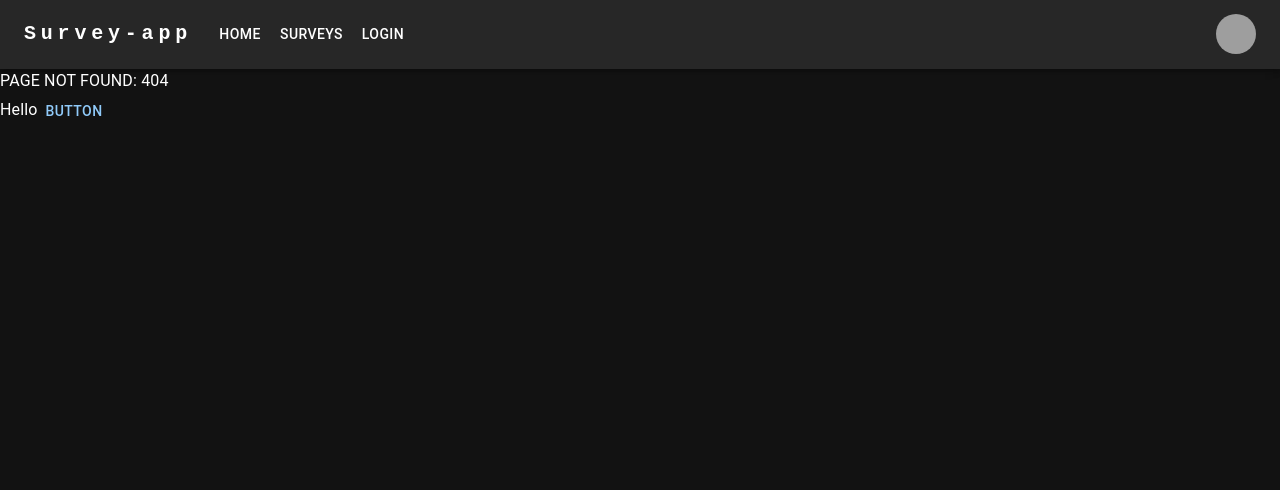
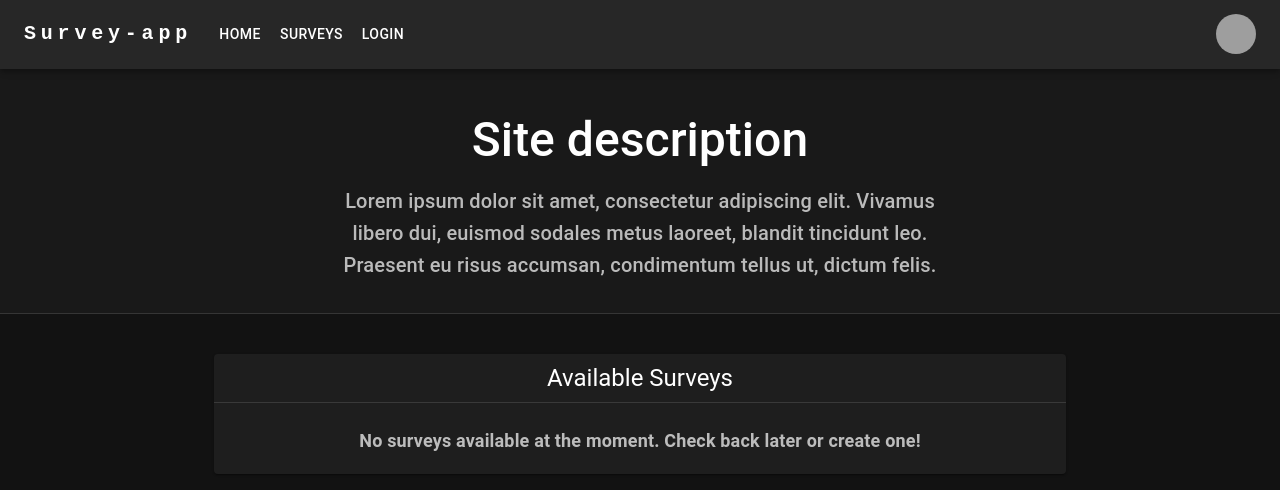
Before and after one commit to MartinNachev255/survey-app, a React (Vite) app in the folder survey-app-frontend/: page /home in a window 1280 px wide. Before the commit this address had no page. Shown: the top 490 px of the page. Built offline with nearby package versions, Linux system fonts and the light colour scheme; grey boxes are pictures that could not be loaded.

Commit message:
Add HomePage component

```diff
--- a/survey-app-frontend/src/App.tsx
+++ b/survey-app-frontend/src/App.tsx
@@ -1,6 +1,5 @@
-import { Button } from '@mui/material';
 import ResponsiveAppBar from './components/ResponsiveAppBar';
-import { useSelector } from 'react-redux';
+// import { useSelector } from 'react-redux';
 import RoutesComponent from './components/Routes';
 import { useNavigate } from 'react-router';
 import { useEffect } from 'react';
@@ -10,7 +9,7 @@ import { loginUserFromLocalStorage } from './utils/loginUserLocalStorage';
 const App = () => {
   const dispatch = useDispatch();
   const navigate = useNavigate();
-  const user = useSelector((state: any) => state.user);
+  // const user = useSelector((state: any) => state.user);
 
   useEffect(() => {
     loginUserFromLocalStorage(dispatch, navigate);
@@ -20,10 +19,6 @@ const App = () => {
     <div>
       <ResponsiveAppBar />
       <RoutesComponent />
-      Hello
-      {/* <Surveys /> */}
-      {/* <LoginForm /> */}
-      <Button onClick={() => console.log(user)}>Button</Button>
     </div>
   );
 };
--- /dev/null
+++ b/survey-app-frontend/src/components/HomePage.tsx
@@ -0,0 +1,166 @@
+import {
+  Container,
+  Typography,
+  Box,
+  Card,
+  CardContent,
+  Stack,
+  Link as MuiLink, // Use MuiLink for consistency or regular Link
+  Paper, // Use Paper for the header background
+  useTheme, // To access theme colors for hover effects
+  Button,
+  Divider,
+} from '@mui/material';
+import AddIcon from '@mui/icons-material';
+import { Add } from '@mui/icons-material';
+import { Link as RouterLink } from 'react-router-dom'; // Assuming React Router
+import { useSelector } from 'react-redux';
+
+const HomePage = () => {
+  const theme = useTheme(); // Access theme for hover color
+
+  const surveys = useSelector((state: any) => state.surveys);
+  const user = useSelector((state: any) => state.user);
+
+  return (
+    <Box>
+      <Paper
+        square
+        elevation={0.75}
+        sx={{
+          borderBottom: `1px solid ${theme.palette.divider}`,
+          pt: 6,
+          pb: 4,
+          mb: 5,
+        }}
+      >
+        <Container maxWidth="md">
+          <Typography
+            variant="h3"
+            component="h1"
+            align="center"
+            gutterBottom
+            sx={{ fontWeight: 'medium' }}
+          >
+            Site description
+          </Typography>
+          <Typography
+            variant="h6"
+            component="p"
+            color="text.secondary"
+            align="center"
+            sx={{ maxWidth: '75%', margin: 'auto' }}
+          >
+            Lorem ipsum dolor sit amet, consectetur adipiscing elit. Vivamus
+            libero dui, euismod sodales metus laoreet, blandit tincidunt leo.
+            Praesent eu risus accumsan, condimentum tellus ut, dictum felis.
+          </Typography>
+        </Container>
+      </Paper>
+
+      {/* --- Available Surveys Section --- */}
+      <Container maxWidth="md" sx={{ mb: 6 }}>
+        {user && (
+          <Box sx={{ display: 'flex', justifyContent: 'center', mb: 3 }}>
+            <Button
+              variant="contained"
+              startIcon={<Add />}
+              component={RouterLink}
+              to={'/createsurvey'}
+            >
+              Create Survey
+            </Button>
+          </Box>
+        )}
+
+        <Paper
+          sx={{
+            pb: 2.5,
+          }}
+        >
+          <Typography
+            variant="h5"
+            component="h2"
+            gutterBottom // Adds space below the heading
+            align="center"
+            sx={{ pt: 1 }} // More specific margin if needed
+          >
+            Available Surveys
+          </Typography>
+          <Divider sx={{ mb: 3 }} />
+          {surveys.length > 0 ? (
+            <Stack spacing={3} sx={{}}>
+              {surveys.map((survey) => (
+                <Card
+                  key={survey.id}
+                  variant="outlined"
+                  sx={{
+                    transition: 'border-color 0.3s ease, box-shadow 0.3s ease',
+                    '&:hover': {
+                      // Subtle hover effect for outlined card
+                      borderColor: 'primary.main',
+                      boxShadow: `0 1px 4px 0 ${theme.palette.primary.dark}`,
+                    },
+                  }}
+                >
+                  <CardContent sx={{ paddingBottom: '16px !important' }}>
+                    <MuiLink
+                      component={RouterLink}
+                      to={`/survey/${survey.id}`} // Your survey route
+                      underline="hover" // Show underline only on hover
+                      variant="h6" // Use Typography variant for styling
+                      color="text.primary" // Use primary text color, link will inherit hover from MuiLink
+                      sx={{
+                        display: 'block', // Make link block level for easier clicking
+                        mb: 1, // Margin below title
+                        fontWeight: 'medium',
+                        '&:hover': {
+                          // Optional: specific color on hover if default isn't enough
+                          // color: 'primary.light'
+                        },
+                      }}
+                    >
+                      {survey.title}
+                    </MuiLink>
+
+                    <Typography
+                      variant="body2"
+                      color="text.secondary"
+                      sx={{ mb: 1.5 }}
+                    >
+                      {survey.description}
+                    </Typography>
+
+                    <Typography
+                      variant="caption"
+                      color="text.secondary"
+                      component="div"
+                    >
+                      {' '}
+                      {/* Use div for block display */}
+                      {survey.questionCount} Questions
+                    </Typography>
+                  </CardContent>
+                </Card>
+              ))}
+            </Stack>
+          ) : (
+            <Typography
+              variant="body1"
+              color="text.secondary"
+              align="center"
+              fontSize={18}
+              fontWeight={700}
+              sx={{}}
+            >
+              No surveys available at the moment. Check back later or create
+              one!
+            </Typography>
+          )}
+        </Paper>
+      </Container>
+    </Box>
+  );
+};
+
+export default HomePage;
--- a/survey-app-frontend/src/components/LoginForm.tsx
+++ b/survey-app-frontend/src/components/LoginForm.tsx
@@ -23,7 +23,7 @@ const LoginForm = () => {
       window.localStorage.setItem('loggedSurveyAppUser', JSON.stringify(user));
       surveyService.setToken(user.token);
       dispatch(setUser(user));
-      navigate('/surveys');
+      navigate('/home');
     } catch (exception) {
       console.log(exception);
     }
--- a/survey-app-frontend/src/components/ResponsiveAppBar.tsx
+++ b/survey-app-frontend/src/components/ResponsiveAppBar.tsx
@@ -46,7 +46,8 @@ function ResponsiveAppBar() {
   };
 
   return (
-    <AppBar position="static">
+    <>
+      <AppBar position="fixed">
         <Container maxWidth="xl">
           <Toolbar disableGutters>
             <Typography
@@ -138,7 +139,7 @@ function ResponsiveAppBar() {
             ))} */}
               <Button
                 onClick={() => {
-                handleCloseNavMenu;
+                  handleCloseNavMenu();
                   navigate(`/home`);
                 }}
                 sx={{ my: 2, color: 'white', display: 'block' }}
@@ -147,7 +148,7 @@ function ResponsiveAppBar() {
               </Button>
               <Button
                 onClick={() => {
-                handleCloseNavMenu;
+                  handleCloseNavMenu();
                   navigate(`/surveys`);
                 }}
                 sx={{ my: 2, color: 'white', display: 'block' }}
@@ -157,7 +158,7 @@ function ResponsiveAppBar() {
               {!user && (
                 <Button
                   onClick={() => {
-                  handleCloseNavMenu;
+                    handleCloseNavMenu();
                     navigate(`/login`);
                   }}
                   sx={{ my: 2, color: 'white', display: 'block' }}
@@ -200,6 +201,9 @@ function ResponsiveAppBar() {
           </Toolbar>
         </Container>
       </AppBar>
+
+      <Toolbar />
+    </>
   );
 }
 export default ResponsiveAppBar;
--- a/survey-app-frontend/src/components/Routes.tsx
+++ b/survey-app-frontend/src/components/Routes.tsx
@@ -1,6 +1,7 @@
 import { Routes, Route } from 'react-router';
 import Surveys from './Surveys';
 import LoginForm from './LoginForm';
+import HomePage from './HomePage';
 
 const RoutesComponent = () => {
   const PageNotFound = () => {
@@ -10,6 +11,7 @@ const RoutesComponent = () => {
   return (
     <Routes>
       <Route path="*" element={<PageNotFound />} />
+      <Route path="/home" element={<HomePage />} />
       <Route path="/surveys" element={<Surveys />} />
       <Route path="/login" element={<LoginForm />} />
     </Routes>
--- a/survey-app-frontend/src/components/Surveys.tsx
+++ b/survey-app-frontend/src/components/Surveys.tsx
@@ -78,20 +78,11 @@ const Surveys = () => {
                     // Custom hover effect
                     '&:hover': {
                       backgroundColor: 'action.hover', // Use theme's hover color
-                      '.MuiListItemText-primary': {
-                        // Example: Make text bolder on hover
-                        // fontWeight: 'bold', // Uncomment if desired
-                      },
-                      '.MuiAvatar-root': {
-                        // Example: Slightly scale avatar on hover
-                        // transform: 'scale(1.1)', // Uncomment if desired
-                      },
                     },
                     py: 1.5, // Increase vertical padding for better spacing
                   }}
                   // onClick={() => handleSurveyClick(survey.id)} // Add interaction logic
                 >
-                  <ListItemIcon></ListItemIcon>
                   <ListItemText
                     primary={survey.title}
                     // Make the primary text slightly bolder
```
Lines whose indentation alone changed are shown as unchanged.
